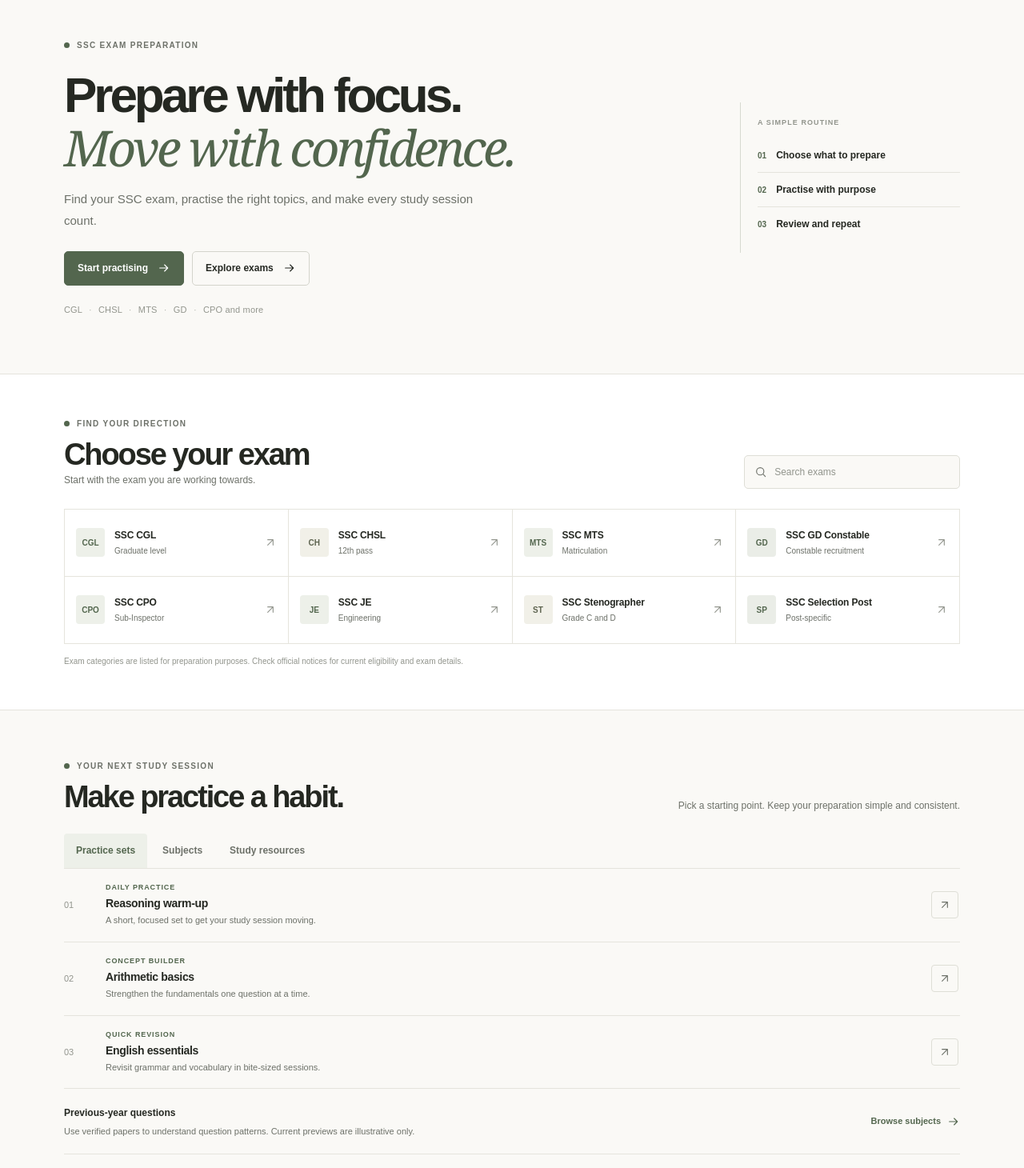
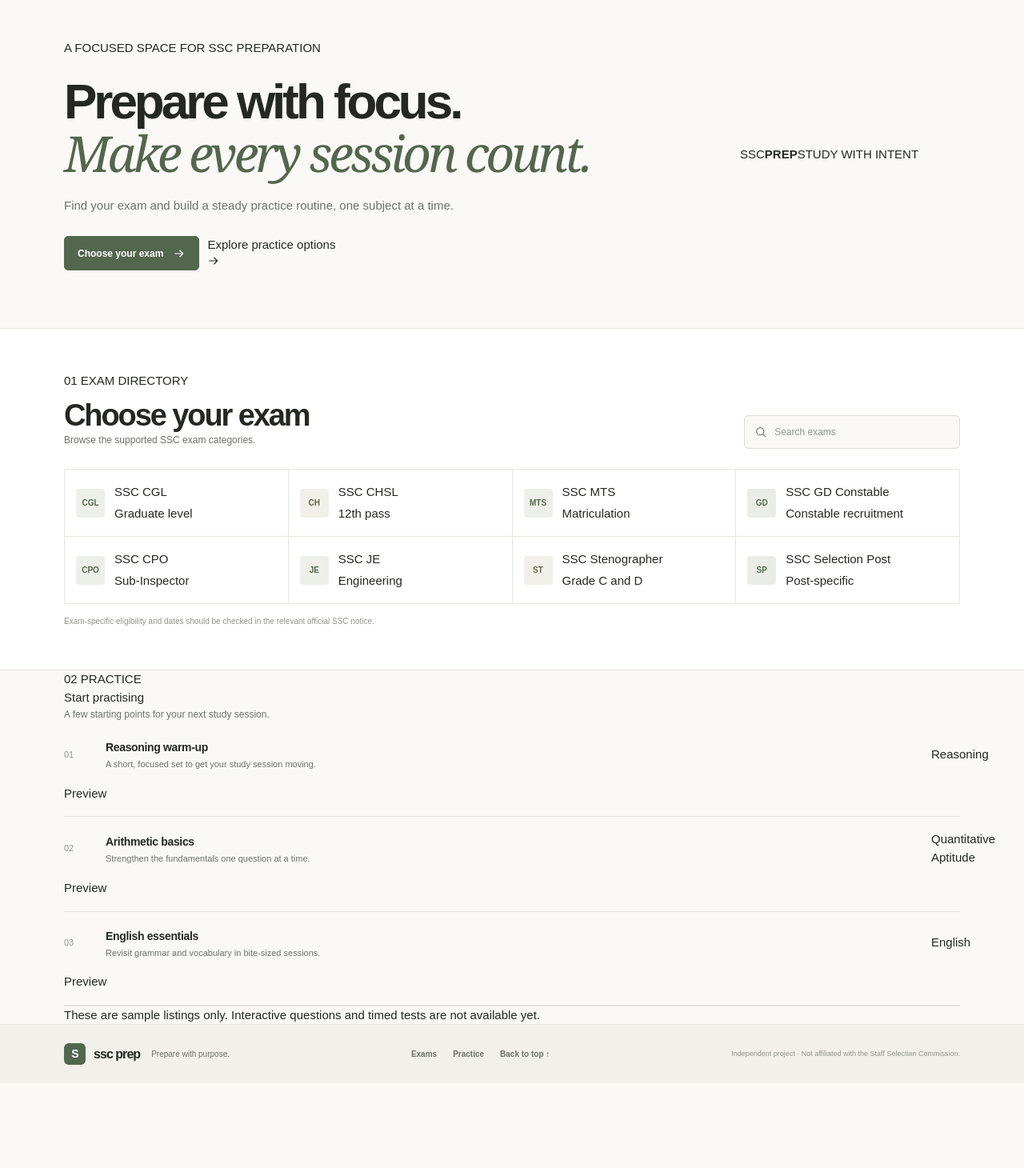
Before and after one commit to zerofall248-cmd/ssc-prep, a Next.js app: page / in a window 1280 px wide. Shown: the part 100-1560 px from the top of the page at 80% size. After the commit the page ends 1454 px from the top, so only its background shows below. Built offline with nearby package versions, Linux system fonts and the light colour scheme.

Commit message:
design: simplify SSC Prep homepage and remove dead interactions

```diff
--- a/src/components/homepage.tsx
+++ b/src/components/homepage.tsx
@@ -1,13 +1,18 @@
 "use client";
 
 import { useMemo, useState } from "react";
-import { exams, practiceSets, resources, subjects } from "@/data/homepage";
-
-type LearningTab = "practice" | "subjects" | "resources";
+import { exams, practiceSets } from "@/data/homepage";
 
 function Arrow({ diagonal = false }: { diagonal?: boolean }) {
   return (
-    <svg aria-hidden="true" viewBox="0 0 24 24" width="16" height="16" fill="none" className={diagonal ? "icon-arrow icon-arrow-diagonal" : "icon-arrow"}>
+    <svg
+      aria-hidden="true"
+      viewBox="0 0 24 24"
+      width="16"
+      height="16"
+      fill="none"
+      className={diagonal ? "icon-arrow icon-arrow-diagonal" : "icon-arrow"}
+    >
       <path
         d={diagonal ? "M7 17 17 7M7 7h10v10" : "M4 12h15m-6-6 6 6-6 6"}
         stroke="currentColor"
@@ -31,7 +36,6 @@ function Brand() {
 export default function Homepage() {
   const [menuOpen, setMenuOpen] = useState(false);
   const [query, setQuery] = useState("");
-  const [activeTab, setActiveTab] = useState<LearningTab>("practice");
 
   const matchingExams = useMemo(() => {
     const term = query.trim().toLowerCase();
@@ -48,11 +52,6 @@ export default function Homepage() {
     setMenuOpen(false);
   }
 
-  function goToLearning(tab: LearningTab) {
-    setActiveTab(tab);
-    closeMenu();
-  }
-
   return (
     <main id="top">
       <header className="site-header">
@@ -62,10 +61,11 @@ export default function Homepage() {
           <nav className="desktop-navigation" aria-label="Main navigation">
             <a href="#exams">Exams</a>
             <a href="#practice">Practice</a>
-            <a href="#practice" onClick={() => goToLearning("resources")}>Resources</a>
           </nav>
 
-          <a className="button button-primary header-action" href="#practice">Start practising <Arrow /></a>
+          <a className="button button-primary header-action" href="#exams">
+            Choose your exam <Arrow />
+          </a>
 
           <button
             className="mobile-menu-toggle"
@@ -80,42 +80,45 @@ export default function Homepage() {
           </button>
         </div>
 
-        <nav id="mobile-navigation" className={menuOpen ? "mobile-navigation mobile-navigation-open" : "mobile-navigation"} aria-label="Mobile navigation">
+        <nav
+          id="mobile-navigation"
+          className={menuOpen ? "mobile-navigation mobile-navigation-open" : "mobile-navigation"}
+          aria-label="Mobile navigation"
+          hidden={!menuOpen}
+        >
           <a href="#exams" onClick={closeMenu}>Explore exams <Arrow /></a>
-          <a href="#practice" onClick={() => goToLearning("practice")}>Practice <Arrow /></a>
-          <a href="#practice" onClick={() => goToLearning("resources")}>Study resources <Arrow /></a>
-          <a className="mobile-primary-link" href="#practice" onClick={() => goToLearning("practice")}>Start practising <Arrow /></a>
+          <a href="#practice" onClick={closeMenu}>Practice options <Arrow /></a>
+          <a className="mobile-primary-link" href="#exams" onClick={closeMenu}>Choose your exam <Arrow /></a>
         </nav>
       </header>
 
-      <section className="hero-section shell">
+      <section className="hero-section shell" aria-labelledby="hero-heading">
         <div className="hero-copy">
-          <p className="eyebrow"><span /> SSC EXAM PREPARATION</p>
-          <h1>Prepare with focus.<br /><em>Move with confidence.</em></h1>
+          <p className="hero-kicker"><span aria-hidden="true" /> A FOCUSED SPACE FOR SSC PREPARATION</p>
+          <h1 id="hero-heading">Prepare with focus.<br /><em>Make every session count.</em></h1>
           <p className="hero-description">
-            Find your SSC exam, practise the right topics, and make every study session count.
+            Find your exam and build a steady practice routine, one subject at a time.
           </p>
           <div className="hero-actions">
-            <a className="button button-primary" href="#practice">Start practising <Arrow /></a>
-            <a className="button button-secondary" href="#exams">Explore exams <Arrow /></a>
+            <a className="button button-primary" href="#exams">Choose your exam <Arrow /></a>
+            <a className="hero-secondary-link" href="#practice">Explore practice options <Arrow /></a>
           </div>
-          <p className="hero-meta">CGL <span>·</span> CHSL <span>·</span> MTS <span>·</span> GD <span>·</span> CPO and more</p>
         </div>
-        <aside className="hero-note" aria-label="Preparation approach">
-          <span className="hero-note-label">A SIMPLE ROUTINE</span>
-          <div className="routine-step"><span>01</span><p>Choose what to prepare</p></div>
-          <div className="routine-step"><span>02</span><p>Practise with purpose</p></div>
-          <div className="routine-step"><span>03</span><p>Review and repeat</p></div>
-        </aside>
+        <div className="hero-index" aria-hidden="true">
+          <span>SSC</span>
+          <strong>PREP</strong>
+          <span className="hero-index-line" />
+          <span className="hero-index-caption">STUDY WITH INTENT</span>
+        </div>
       </section>
 
-      <section className="exam-section" id="exams">
+      <section className="exam-section" id="exams" aria-labelledby="exam-heading">
         <div className="shell">
           <div className="section-heading exam-heading">
             <div>
-              <p className="eyebrow"><span /> FIND YOUR DIRECTION</p>
-              <h2>Choose your exam</h2>
-              <p className="section-description">Start with the exam you are working towards.</p>
+              <p className="section-index">01 <span /> EXAM DIRECTORY</p>
+              <h2 id="exam-heading">Choose your exam</h2>
+              <p className="section-description">Browse the supported SSC exam categories.</p>
             </div>
             <label className="exam-search">
               <svg aria-hidden="true" viewBox="0 0 24 24" width="18" height="18" fill="none">
@@ -138,95 +141,55 @@ export default function Homepage() {
           {matchingExams.length > 0 ? (
             <div className="exam-list">
               {matchingExams.map((exam) => (
-                <a className="exam-item" href="#practice" key={exam.code} onClick={() => goToLearning("practice")}>
-                  <span className={"exam-code exam-code-" + exam.tone}>{exam.code}</span>
-                  <span className="exam-copy">
-                    <strong>{exam.name}</strong>
-                    <small>{exam.level}</small>
-                  </span>
-                  <Arrow diagonal />
-                </a>
+                <article className="exam-item" key={exam.code}>
+                  <span className={"exam-code exam-code-" + exam.tone} aria-hidden="true">{exam.code}</span>
+                  <div className="exam-copy">
+                    <h3>{exam.name}</h3>
+                    <p>{exam.level}</p>
+                  </div>
+                </article>
               ))}
             </div>
           ) : (
-            <div className="search-empty">
+            <div className="search-empty" role="status">
               <p>No exams match “{query.trim()}”.</p>
               <button type="button" onClick={() => setQuery("")}>Clear search</button>
             </div>
           )}
 
-          <p className="muted-note">Exam categories are listed for preparation purposes. Check official notices for current eligibility and exam details.</p>
+          <p className="muted-note">Exam-specific eligibility and dates should be checked in the relevant official SSC notice.</p>
         </div>
       </section>
 
-      <section className="learning-section" id="practice">
+      <section className="practice-section" id="practice" aria-labelledby="practice-heading">
         <div className="shell">
-          <div className="learning-heading" id="resources">
+          <div className="practice-heading-row">
             <div>
-              <p className="eyebrow"><span /> YOUR NEXT STUDY SESSION</p>
-              <h2>Make practice a habit.</h2>
+              <p className="section-index">02 <span /> PRACTICE</p>
+              <h2 id="practice-heading">Start practising</h2>
             </div>
-            <p className="section-description">Pick a starting point. Keep your preparation simple and consistent.</p>
+            <p className="section-description">
+              A few starting points for your next study session.
+            </p>
           </div>
 
-          <div className="learning-tabs" role="tablist" aria-label="Practice and learning options">
-            <button type="button" role="tab" id="tab-practice" aria-selected={activeTab === "practice"} aria-controls="learning-panel" onClick={() => setActiveTab("practice")}>Practice sets</button>
-            <button type="button" role="tab" id="tab-subjects" aria-selected={activeTab === "subjects"} aria-controls="learning-panel" onClick={() => setActiveTab("subjects")}>Subjects</button>
-            <button type="button" role="tab" id="tab-resources" aria-selected={activeTab === "resources"} aria-controls="learning-panel" onClick={() => setActiveTab("resources")}>Study resources</button>
-          </div>
-
-          <div className="learning-panel" id="learning-panel" role="tabpanel" aria-labelledby={"tab-" + activeTab}>
-            {activeTab === "practice" && (
           <div className="practice-list">
             {practiceSets.map((set) => (
               <article className="practice-item" key={set.number}>
                 <span className="practice-number">{set.number}</span>
                 <div className="practice-copy">
-                      <span>{set.category}</span>
                   <h3>{set.title}</h3>
                   <p>{set.text}</p>
                 </div>
-                    <button className="icon-action" type="button" aria-label={"Explore " + set.tag} onClick={() => setActiveTab("subjects")}><Arrow diagonal /></button>
+                <span className="practice-type">{set.tag}</span>
+                <span className="preview-label">Preview</span>
               </article>
             ))}
-                <div className="pyq-inline">
-                  <div>
-                    <strong>Previous-year questions</strong>
-                    <p>Use verified papers to understand question patterns. Current previews are illustrative only.</p>
-                  </div>
-                  <button type="button" className="text-action" onClick={() => setActiveTab("subjects")}>Browse subjects <Arrow /></button>
-                </div>
-              </div>
-            )}
-
-            {activeTab === "subjects" && (
-              <div className="subject-list">
-                {subjects.map((subject) => (
-                  <article className="subject-item" key={subject.number}>
-                    <span>{subject.number}</span>
-                    <div><h3>{subject.name}</h3><p>{subject.text}</p></div>
-                    <Arrow diagonal />
-                  </article>
-                ))}
-                <p className="tab-helper">Subject links are preparation categories; dedicated topic-wise question pages can be added in the next development phase.</p>
-              </div>
-            )}
-
-            {activeTab === "resources" && (
-              <div className="resource-list">
-                {resources.map((resource) => (
-                  <article className="resource-item" key={resource.label}>
-                    <span className="resource-symbol" aria-hidden="true">{resource.symbol}</span>
-                    <div><span>{resource.label}</span><h3>{resource.title}</h3><p>{resource.text}</p></div>
-                    <button type="button" className="icon-action" aria-label={"Browse subjects for " + resource.label.toLowerCase()} onClick={() => setActiveTab("subjects")}><Arrow diagonal /></button>
-                  </article>
-                ))}
-                <p className="tab-helper">Resource entries are previews. Full study-material pages will be developed separately.</p>
-              </div>
-            )}
           </div>
 
-          <p className="learning-disclaimer">Sample practice listings are illustrative and are not represented as official SSC papers or notifications.</p>
+          <p className="practice-note">
+            These are sample listings only. Interactive questions and timed tests are not available yet.
+          </p>
         </div>
       </section>
 
@@ -234,14 +197,14 @@ export default function Homepage() {
         <div className="shell footer-inner">
           <div className="footer-brand">
             <Brand />
-            <p>A clearer way to prepare.</p>
+            <p>Prepare with purpose.</p>
           </div>
           <nav className="footer-navigation" aria-label="Footer navigation">
             <a href="#exams">Exams</a>
-            <a href="#practice" onClick={() => goToLearning("practice")}>Practice</a>
-            <a href="#practice" onClick={() => goToLearning("resources")}>Resources</a>
+            <a href="#practice">Practice</a>
+            <a href="#top">Back to top ↑</a>
           </nav>
-          <p className="footer-disclaimer">Independent project · Not affiliated with SSC</p>
+          <p className="footer-disclaimer">Independent project · Not affiliated with the Staff Selection Commission.</p>
         </div>
       </footer>
     </main>
```
Lines whose indentation alone changed are shown as unchanged.
